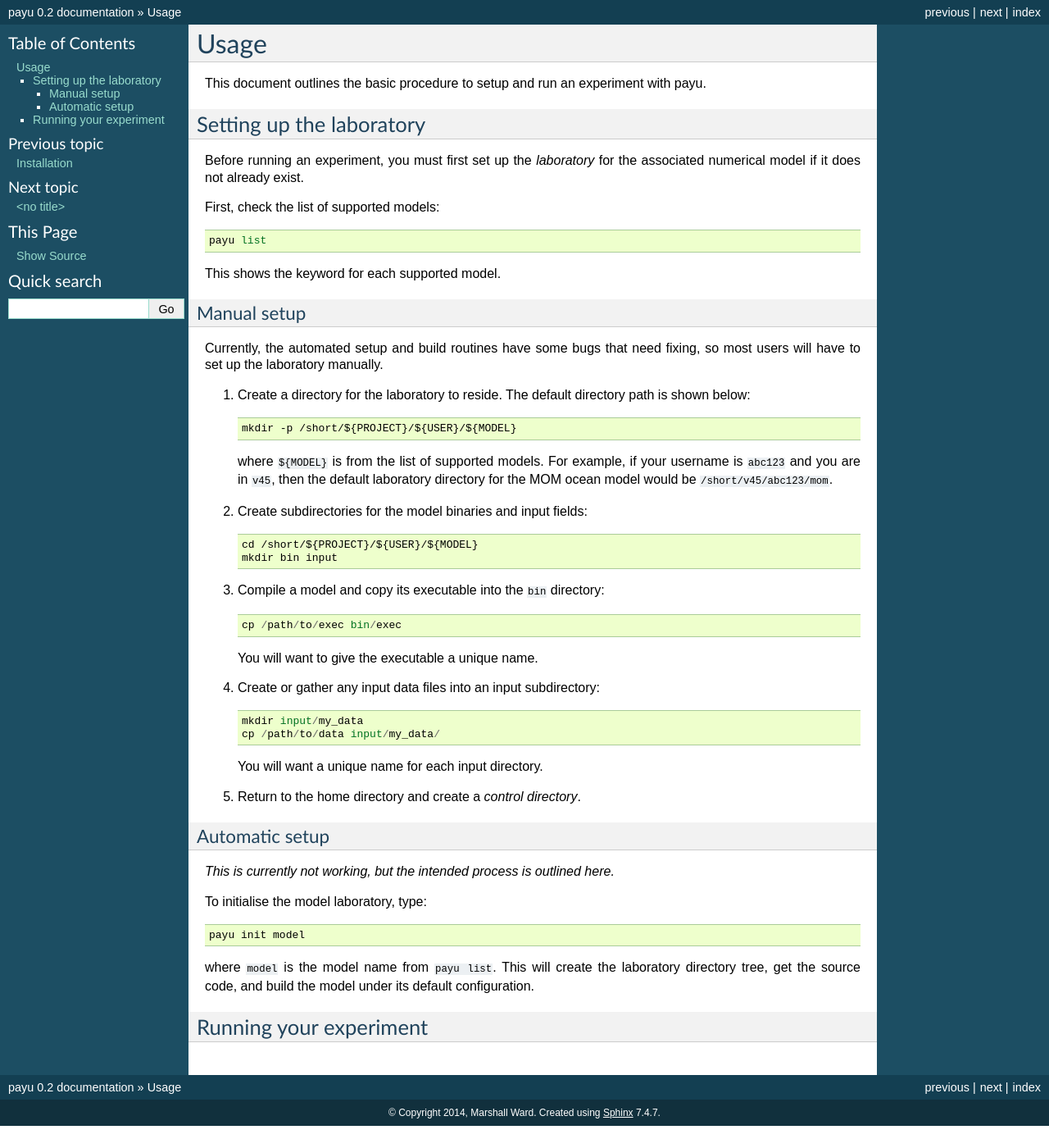
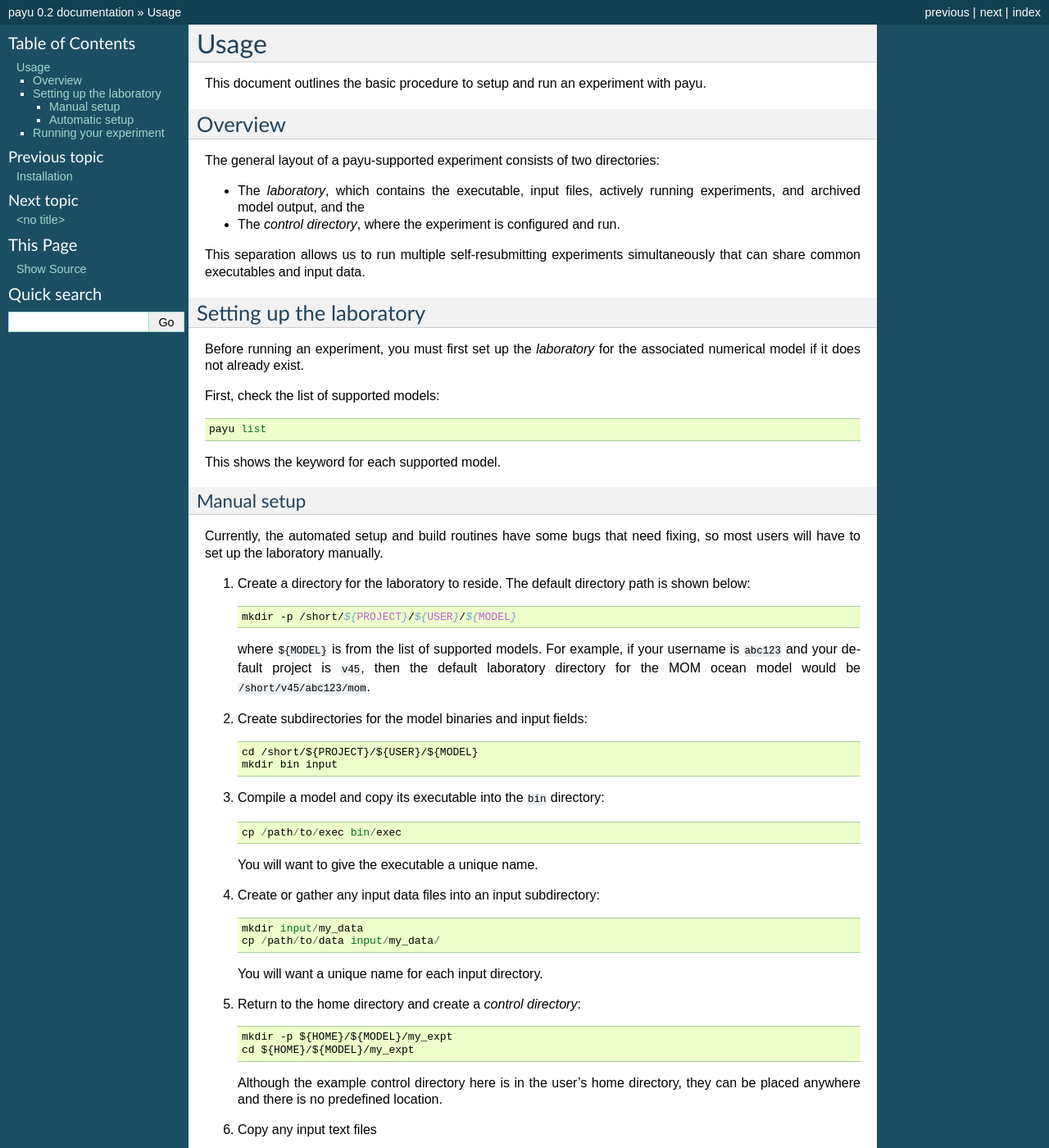
Before and after one commit to payu-org/payu, a Sphinx documentation site: the page built from docs/source/usage.rst, in a window 1280 px wide and 1400 px high. Shown: the whole window at 82% size. Built offline with Sphinx 7.4.7, drawn with Linux system fonts in a browser that asks for light colours.

Commit message:
Usage notes

```diff
--- a/docs/source/usage.rst
+++ b/docs/source/usage.rst
@@ -6,6 +6,20 @@
 
 This document outlines the basic procedure to setup and run an experiment with
 payu.
+
+
+Overview
+========
+
+The general layout of a payu-supported experiment consists of two directories:
+
+* The *laboratory*, which contains the executable, input files, actively
+  running experiments, and archived model output, and the
+
+* The *control directory*, where the experiment is configured and run.
+
+This separation allows us to run multiple self-resubmitting experiments
+simultaneously that can share common executables and input data.
 
 
 Setting up the laboratory
@@ -28,13 +42,15 @@
 fixing, so most users will have to set up the laboratory manually.
 
 1. Create a directory for the laboratory to reside. The default directory path
-   is shown below::
+   is shown below:
+
+   .. code:: sh
 
       mkdir -p /short/${PROJECT}/${USER}/${MODEL}
 
    where ``${MODEL}`` is from the list of supported models. For example, if
-   your username is ``abc123`` and you are in ``v45``, then the default
-   laboratory directory for the MOM ocean model would be
+   your username is ``abc123`` and your default project is ``v45``, then the
+   default laboratory directory for the MOM ocean model would be
    ``/short/v45/abc123/mom``.
 
 2. Create subdirectories for the model binaries and input fields::
@@ -55,7 +71,15 @@
 
    You will want a unique name for each input directory.
 
-5. Return to the home directory and create a *control directory*.
+5. Return to the home directory and create a *control directory*::
+
+      mkdir -p ${HOME}/${MODEL}/my_expt
+      cd ${HOME}/${MODEL}/my_expt
+
+   Although the example control directory here is in the user's home directory,
+   they can be placed anywhere and there is no predefined location.
+
+6. Copy any input text files
 
 
 Automatic setup
```
